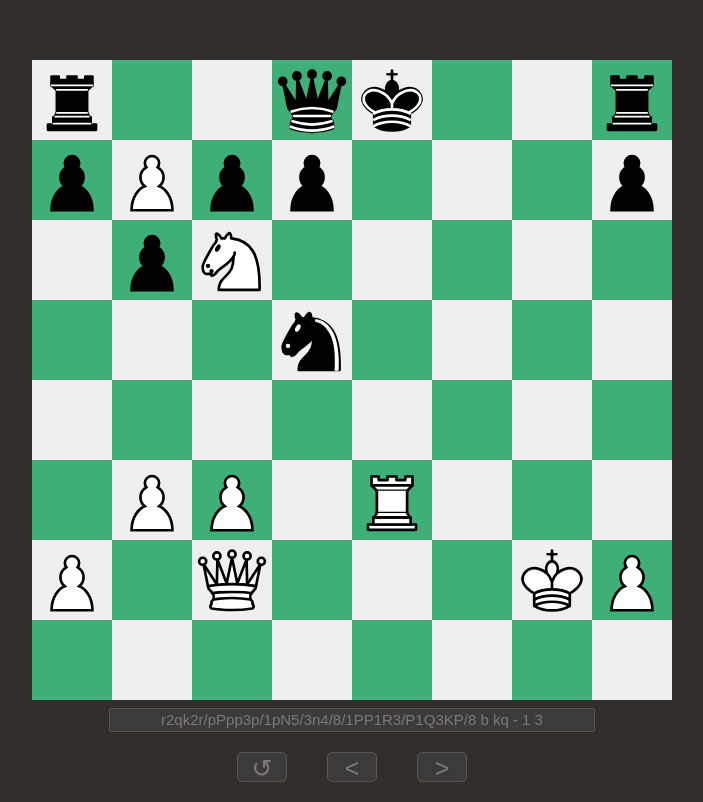
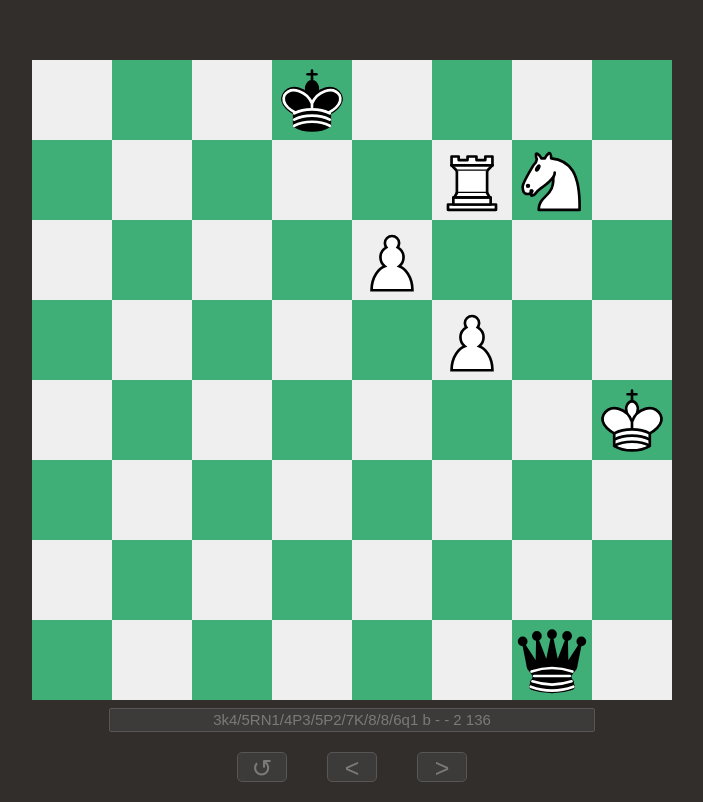
Before and after one commit to RachelBanana03/chess-component, a React (Create React App) app: page / in a window 1280 px wide. Shown: the whole page, without its empty margins (288-991 px from the left). Built offline with nearby package versions, Linux system fonts and the light colour scheme.

Commit message:
Fix incorrect startPos conversion

```diff
--- a/src/App.js
+++ b/src/App.js
@@ -6,21 +6,70 @@ function App() {
     <div className="App">
       {/* <Board width="720px" height="720px">rnbqkbnr/pppp2pp/5p2/4p3/4PP2/8/PPPP2PP/RNBQKBNR w KQkq - 0 3</Board> */}
       <Board>
-        {`[Event "?"]
-        [Site "?"]
-        [Date "????.??.??"]
-        [Round "?"]
-        [White "?"]
-        [Black "?"]
-        [Result "*"]
-        [FEN "r2qk2r/pPpp3p/1p3n2/3PN3/8/nPP1R3/P5KP/3Q4 b kq - 0 1"]
-        [SetUp "1"]
+        {`[Event "FIDE World Chess Championship 2021"]
+[Site "?"]
+[Date "2021.12.03"]
+[Round "6"]
+[White "Carlsen, Magnus"]
+[Black "Nepomniachtchi, Ian"]
+[Result "1-0"]
+[Annotator "samsh"]
+[BlackElo "2782"]
+[ECO "D02"]
+[EventDate "2021.??.??"]
+[SourceVersionDate "2021.12.03"]
+[WhiteElo "2855"]
 
-        1...Nc2 ( 1...O-O 2.Rg3+ Kh8 3.Qd2 ( 3.Qc1 $4 Ng8 ) ( 3.Qd4 d6 4.Nc6 Qe8 )
-        3...Qe8 ( 3...Nh5 4.Qd4 Ng7 5.Nc6 Qf6 ( 5...Rg8 6.Nxd8 Raxd8 ) 6.Qxf6 Rxf6
-        7.bxa8=Q+ Ne8 8.Qxe8+ Rf8 9.Qxf8# ) ( 3...Ng8 4.Qd4 ) 4.Qg5 Nh5 5.bxa8=Q
-        { win line } 5...Qxa8 ) 2.Qxc2 Nxd5 3.Nc6+ ( 3.Re4 O-O 4.Rg4+ ( 4.Qd2 Nf6 )
-        4...Kh8 5.Qd2 { draw } 5...Nf6 6.Rg3 Qe8 7.Qg5 Nh5 8.bxa8=Q Qxa8+ 9.Rf3 ) *`}
+1.d4 Nf6 2.Nf3 d5 3.g3 e6 4.Bg2 Be7 5.O-O O-O 6.b3 c5 7.dxc5 Bxc5 8.c4 dxc4
+9.Qc2 Qe7 10.Nbd2 Nc6 11.Nxc4 b5 12.Nce5 Nb4 13.Qb2 Bb7 14.a3 Nc6 15.Nd3 Bb6
+16.Bg5 Rfd8 17.Bxf6 gxf6 18.Rac1 Nd4 19.Nxd4 Bxd4 20.Qa2 Bxg2 21.Kxg2 Qb7+
+22.Kg1 Qe4 23.Qc2 a5 24.Rfd1 Kg7 25.Rd2 Rac8 26.Qxc8 Rxc8 27.Rxc8 Qd5 28.b4
+a4 29.e3 Be5 30.h4 h5 31.Kh2 Bb2 32.Rc5 Qd6 33.Rd1 Bxa3 34.Rxb5 Qd7 35.Rc5 e5
+36.Rc2 Qd5 37.Rdd2 Qb3 38.Ra2 e4 39.Nc5 Qxb4 40.Nxe4 Qb3 41.Rac2 Bf8 42.Nc5
+Qb5 43.Nd3 a3 44.Nf4 Qa5 45.Ra2 Bb4 46.Rd3 Kh6 47.Rd1 Qa4 48.Rda1 Bd6 49.Kg1
+Qb3 50.Ne2 Qd3 51.Nd4 Kh7 52.Kh2 Qe4 53.Rxa3 Qxh4+ 54.Kg1 Qe4 55.Ra4 Be5
+56.Ne2 Qc2 57.R1a2 Qb3 58.Kg2 Qd5+ 59.f3 Qd1 60.f4 Bc7 61.Kf2 Bb6 62.Ra1 Qb3
+63.Re4 Kg7 64.Re8 f5 65.Raa8 Qb4 66.Rac8 Ba5 67.Rc1 Bb6 68.Re5 Qb3 69.Re8 Qd5
+70.Rcc8 Qh1 71.Rc1 Qd5 72.Rb1 Ba7 73.Re7 Bc5 74.Re5 Qd3 75.Rb7 Qc2 76.Rb5 Ba7
+77.Ra5 Bb6 78.Rab5 Ba7 79.Rxf5 Qd3 80.Rxf7+ Kxf7 81.Rb7+ Kg6 82.Rxa7 Qd5
+83.Ra6+ Kh7 84.Ra1 Kg6 85.Nd4 Qb7 86.Ra2 Qh1 87.Ra6+ Kf7 88.Nf3 Qb1 89.Rd6
+Kg7 90.Rd5 Qb2+ 91.Rd2 Qb1 92.Re2 Qb6 93.Rc2 Qb1 94.Nd4 Qh1 95.Rc7+ Kf6
+96.Rc6+ Kf7 97.Nf3 Qb1 98.Ng5+ $6 { 0.00/58 } ( 98.Ne1 { +0.41/49 } 98...Qb2+
+99.Rc2 Qb1 100.Rd2 Qb4 101.Re2 Qe4 102.Nf3 Kf6 103.Nd4 Qd3 104.Rb2 Qd1
+105.Rb5 Kg6 106.Re5 Kf6 107.Rg5 Qh1 108.Nf3 Qc1 109.Ng1 Qd1 110.Rc5 Kf7
+111.Ne2 Qh1 112.Rc1 Qh3 113.Rg1 Kg6 114.Nd4 Kf6 115.Nf3 Qc8 116.Rd1 Qc2+
+117.Rd2 Qc6 118.Nd4 Qc5 119.Rd1 Qa3 120.Nf3 Qc3 121.e4 Qc2+ 122.Rd2 Qxe4 )
+98...Kg7 $6 { +0.41/60 } ( 98...Ke7 { 0.00/58 } 99.Re6+ Kd7 100.Kf3 Qh1+
+101.Ke2 Qg2+ 102.Kd3 Qd5+ 103.Kc3 Qc5+ 104.Kb3 Qb5+ 105.Kc2 Qc5+ ) 99.Ne6+
+Kf7 100.Nd4 Qh1 101.Rc7+ Kf6 102.Nf3 Qb1 103.Rd7 Qc2+ 104.Rd2 Qb1 105.Ng1 Qb4
+106.Rd1 Qb3 107.Rd6+ Kg7 108.Rd4 Qb2+ 109.Ne2 Qb1 110.e4 Qh1 111.Rd7+ Kg8
+112.Rd4 Qh2+ 113.Ke3 h4 114.gxh4 Qh3+ 115.Kd2 Qxh4 116.Rd3 Kf8 117.Rf3 Qd8+
+118.Ke3 Qa5 $6 { +0.50/55 } ( 118...Qb6+ { +0.23/59 } 119.Nd4 Qb2 120.e5 Kf7
+121.Ne2 Qb6+ 122.Kd2 Ke6 123.Ng3 Qc5 124.Ke2 Qg1 125.Re3 Qg2+ 126.Ke1 Qg1+
+127.Kd2 Qf2+ 128.Ne2 Ke7 129.Rg3 Ke6 130.Rd3 Kf7 131.Rc3 Ke6 132.Rg3 Kd7
+133.Rg5 Ke7 134.Rg6 Kf7 135.Rc6 Ke8 136.Rc7 Qg2 137.Rc8+ Kd7 138.Rc3 Qf2
+139.Rc4 Ke7 140.Rb4 Kf7 141.Re4 Ke6 142.Kc2 Qg2 143.Kd3 Ke7 144.Nc3 Ke6
+145.f5+ Kxf5 ) 119.Kf2 Qa7+ 120.Re3 Qd7 121.Ng3 Qd2+ 122.Kf3 Qd1+ 123.Re2
+Qb3+ 124.Kg2 Qb7 125.Rd2 Qb3 126.Rd5 Ke7 127.Re5+ Kf7 128.Rf5+ Ke8 129.e5
+Qa2+ 130.Kh3 Qe6 $2 { +3.17/36 } ( 130...Qb1 { +0.91/56 } 131.Rf6 Qd1 132.Kh4
+Qe1 133.Rd6 Qf2 134.Kg4 Qg1 135.Rd2 Qe1 136.Rd5 Qg1 137.Rd6 Qg2 138.Rd3 Kf8
+139.Rd7 Qg1 140.Rd8+ Kf7 141.Rd3 Ke6 142.Rd6+ Ke7 143.Rg6 Kf7 144.Rf6+ Ke8
+145.Rf5 Qg2 146.Rg5 Kf7 147.Rh5 Kf8 148.Rh1 Ke8 149.Rh7 Qg1 150.Rg7 Kf8
+151.Rg5 Kf7 152.Rh5 Qd1+ 153.Kh4 Qe1 154.Rh6 Qf2 155.Kg4 Qg2 156.Rf6+ Ke8 )
+131.Kh4 Qh6+ $2 { +6.75/28 } ( 131...Qa2 { +2.75/46 } 132.Nh5 Ke7 133.Kg5 Qc2
+134.Rf6 Qg2+ 135.Kh6 Qh3 136.Rg6 Kf7 137.Rg7+ Ke6 138.Rg3 Qh1 139.Rg5 Qe4
+140.Ng7+ Ke7 141.Rf5 Qh1+ 142.Nh5 Ke6 143.Rf6+ Ke7 144.Rg6 Kf8 145.Rd6 Qh4
+146.Rf6+ Kg8 147.Rg6+ Kh8 148.Rd6 Qe7 149.Kg6 Qe8+ 150.Kg5 Qe7+ 151.Kg4 Qc7
+152.Rh6+ Kg8 153.Kg5 Qc1 154.Nf6+ Kf8 155.Rh8+ Kf7 156.Rh7+ Ke6 157.Ng4 Qd2
+158.Rh6+ Ke7 159.Rc6 Qd5 160.Rd6 ) 132.Nh5 Qh7 $2 { +10.88/28 } ( 132...Qh8
+{ +6.32/31 } 133.Rf6 ) 133.e6 Qg6 $4 { #20/58 } ( 133...Qb7 { +9.50/35 }
+134.Kg5 Qe7+ 135.Kg4 Qb7 136.Rd5 Qb1 137.Rd7 Qg1+ 138.Kf5 Qb1+ 139.Kg5 Qg1+
+140.Kh6 Qh1 141.Rd3 Ke7 142.f5 Qc1+ 143.Kg6 Qg1+ 144.Rg3 Qd1 145.f6+ Kxe6
+146.f7 Qb1+ 147.Kg7 Qb7 148.Re3+ Kd6 149.Kg8 Qd5 150.Ng7 Kc6 151.Re6+ Kb5
+152.f8=Q Qc4 153.Qe7 Ka4 154.Qf7 Kb4 155.Re3 Qc8+ 156.Re8 Qc4 157.Qxc4+ Kxc4
+158.Re3 Kb5 159.Re4 ) 134.Rf7 Kd8 135.f5 Qg1 136.Ng7 1-0
+
+`}
       </Board>
     </div>
   );
--- a/src/utils/Chess.js
+++ b/src/utils/Chess.js
@@ -260,7 +260,10 @@ class Chess {
         console.log(moves);
 
         for (const move of moves) {
-            if (!this.moveNotation(move)) return false;
+            if (!this.moveNotation(move)) {
+                console.log(move);
+                return false;
+            }
         }
         console.log("true");
         // checkmate
@@ -501,13 +504,18 @@ class Chess {
         // get right piece symbol
         if (!piece) piece = "P";
         piece = this.#isWhiteTurn? piece: piece.toLowerCase();
+        if (promotionPiece) {
+            promotionPiece = this.#isWhiteTurn? promotionPiece: promotionPiece.toLowerCase();
+        }
 
-        // get start positions (startFile,startRank are not definite)
-        startFile = startFile? "abcdefgh".indexOf(startFile): 0;
-        startRank = startRank? 8-Number(startRank): 0;
+        // get start positions
+        startFile = startFile? "abcdefgh".indexOf(startFile): undefined;
+        startRank = startRank? 8-Number(startRank): undefined;
+        const startFileEnd = startFile!==undefined? startFile+1: 8;
+        const startRankEnd = startRank!==undefined? startRank+1: 8;
         let startPosArr = [];
-        for (let i=startRank; i<8; i++) {
-            for (let j=startFile; j<8; j++) {
+        for (let i=startRank || 0; i<startRankEnd; i++) {
+            for (let j=startFile || 0; j<startFileEnd; j++) {
                 if (piece===this.#board[i][j]) startPosArr.push([i,j]);
             }
         }
@@ -520,6 +528,7 @@ class Chess {
             if (moveResult) return true;
         }
 
+        console.log(startFile, startRank);
         // no valid move
         return false;
     }
```
